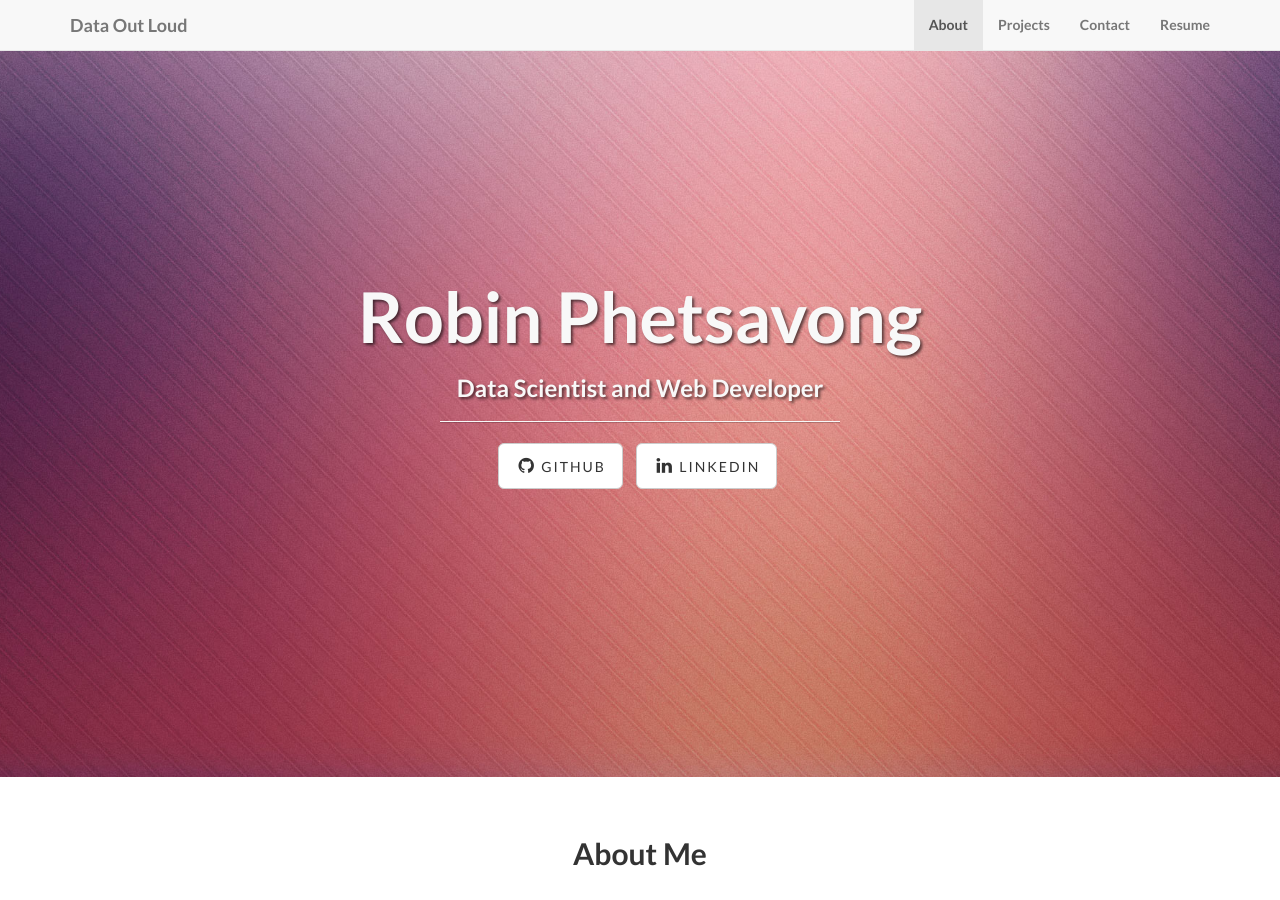
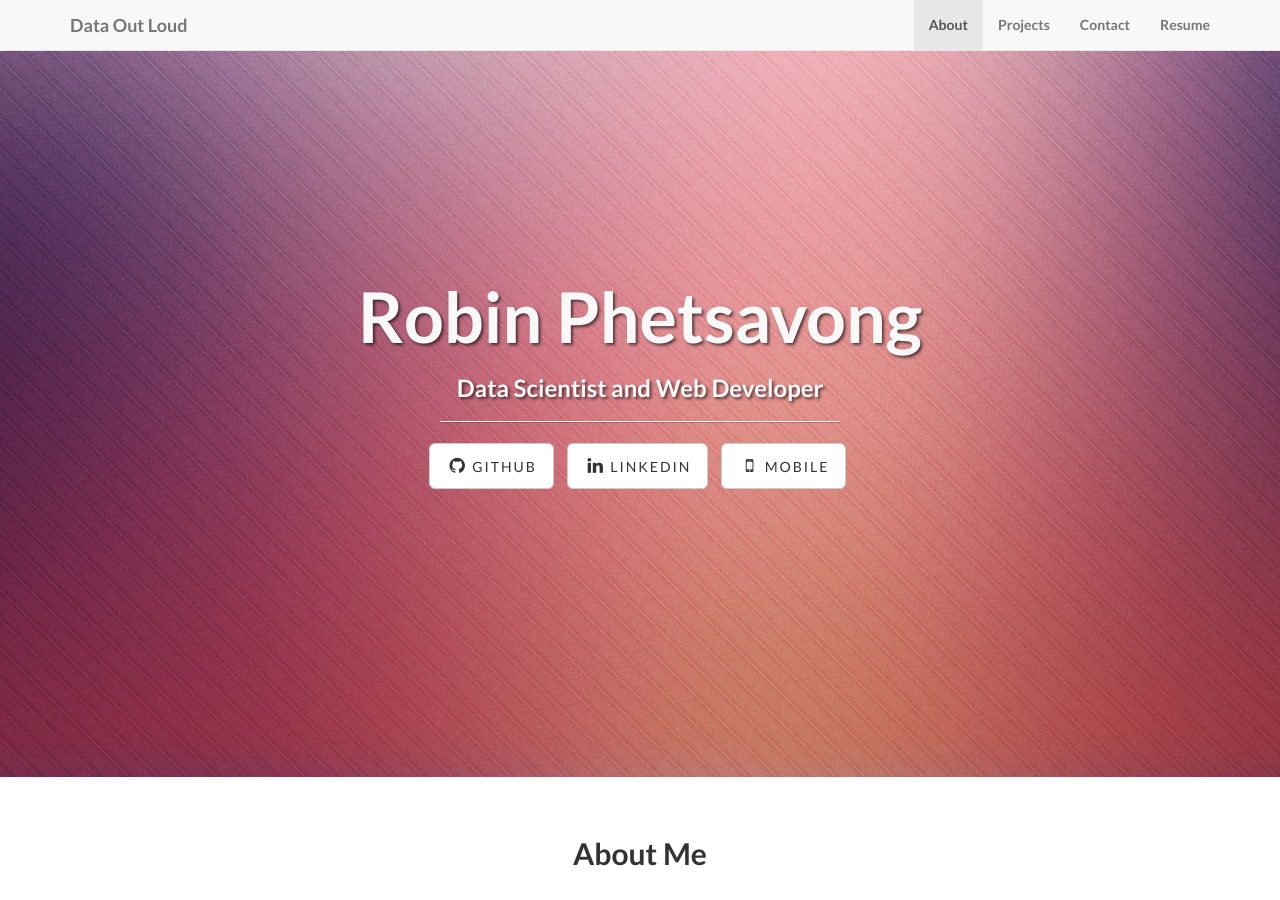
Before and after one commit to robinphetsa/robinphetsa.github.io, a Jekyll site: the page built from index.html, in a window 1280 px wide and 900 px high. Built offline with Jekyll 4.4.1, drawn with Linux system fonts in a browser that asks for light colours.

Commit message:
Update _config.yml

```diff
--- a/_config.yml
+++ b/_config.yml
@@ -31,3 +31,5 @@
     url: https://github.com/robinphetsa
   - title: linkedin
     url: https://www.linkedin.com/in/robin-phetsavong-931003a1
+  - title: mobile
+    url: #
```
